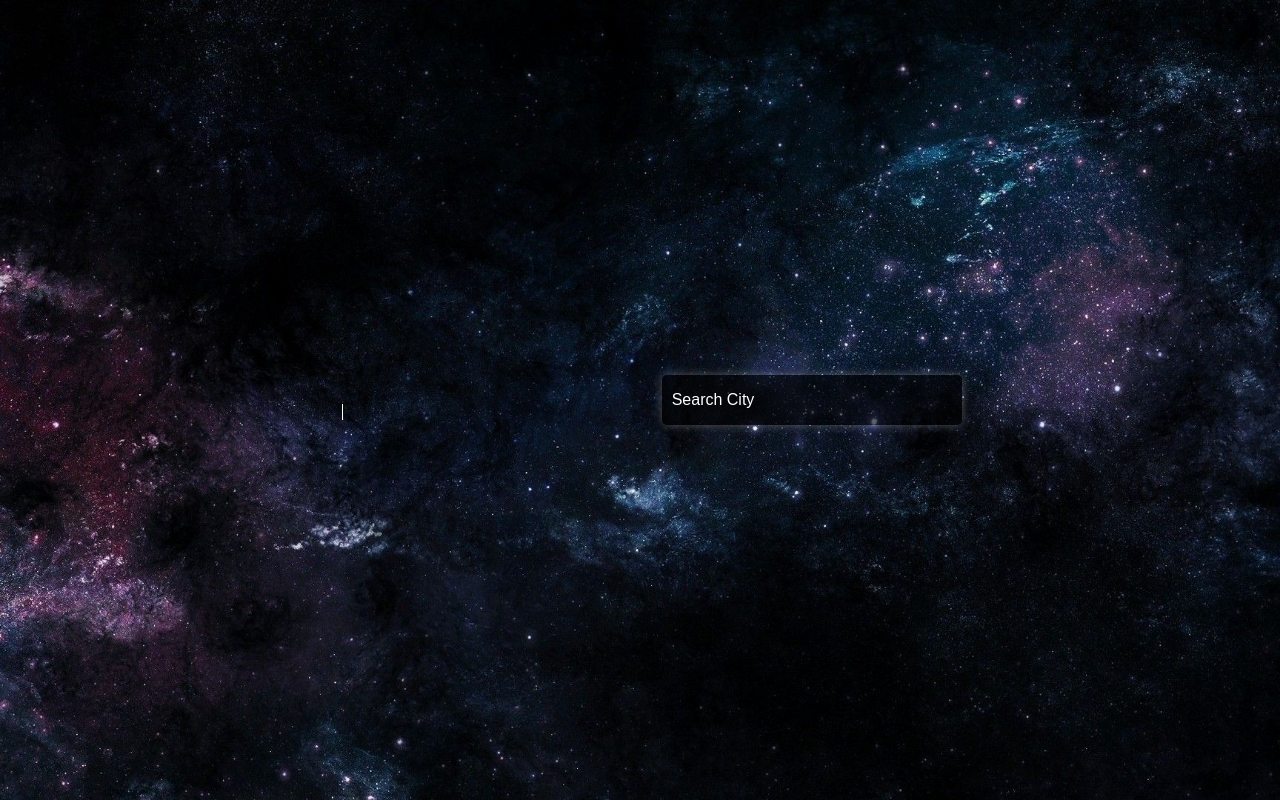
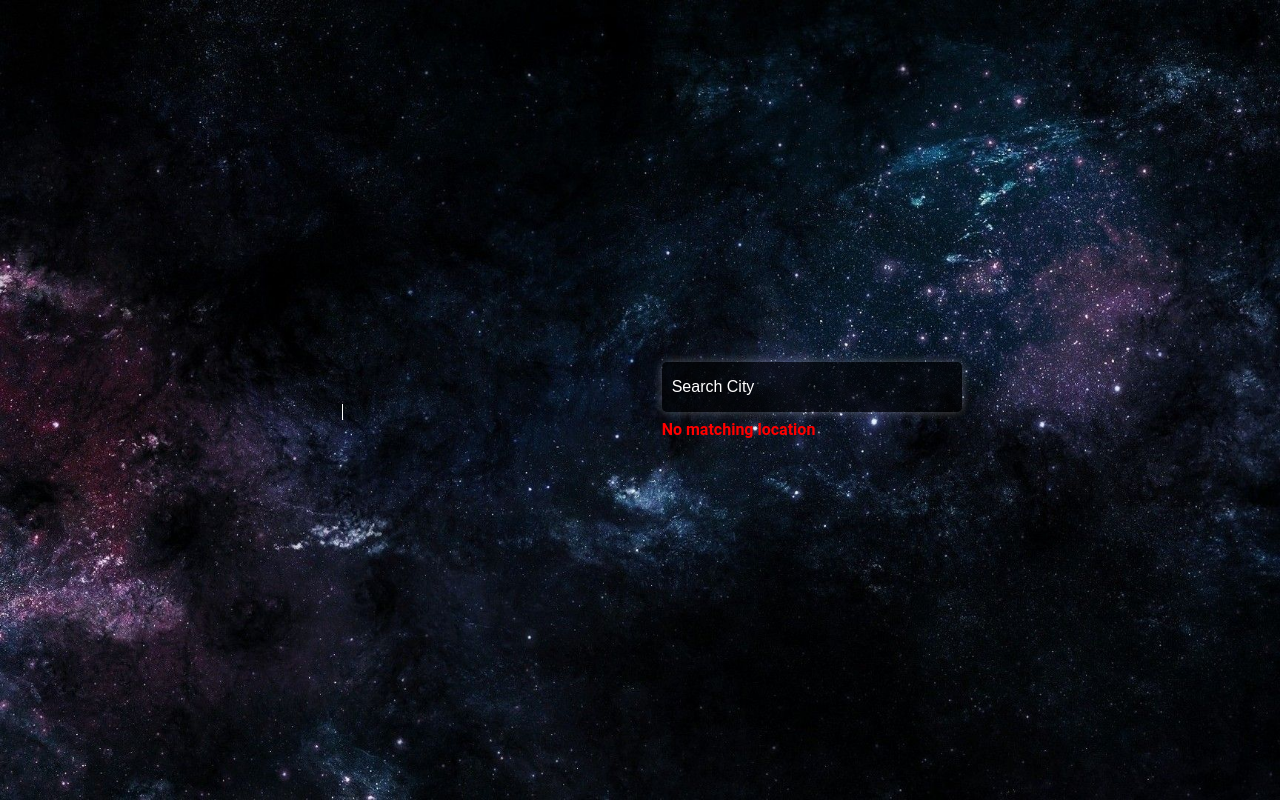
Before and after one commit to Rurutabi/Odin-Project-Weather, a plain HTML site: page index.html in a window 1280 px wide. Drawn offline with Linux system fonts and the light colour scheme; no server answers.

Commit message:
search city feature

```diff
--- a/index.html
+++ b/index.html
@@ -32,6 +32,7 @@
           name="search"
           placeholder="Search City"
         />
+        <p class="warning hide">No matching location</p>
       </div>
     </div>
   </body>
--- a/main.js
+++ b/main.js
@@ -1 +1 @@
-(()=>{"use strict";class t{condition=document.querySelector(".condition");location=document.querySelector(".location");apiSearch=document.querySelector(".api-search");icon=document.querySelector(".icon");degree=document.querySelector(".degree");feellike=document.querySelector(".feellike");wind=document.querySelector(".wind");humidity=document.querySelector(".humidity");searchLocation="thailand";constructor(){this._fetchData()}async _fetchData(){try{const t=await fetch(`https://api.weatherapi.com/v1/current.json?key=991ba51eacc4429ebf5131813231011&q=${this.searchLocation}`,{mode:"cors"}),e=await t.json();this._insertDetail(e)}catch(t){console.log("Something is wrong ->"+t)}}_insertDetail(t){this.condition.textContent=`${t.current.condition.text}`,this.icon.src=`${t.current.condition.icon}`,this.location.textContent=`${t.location.name} , ${t.location.country}`,this.degree.textContent=`${t.current.temp_c}°C`,this.feellike.textContent=`FEELS LIKE : ${t.current.feelslike_c} °C`,this.wind.textContent=`WIND : ${t.current.wind_mph} MPH`,this.humidity.textContent=`HUMIDITY : ${t.current.humidity}%`}}new class{constructor(){this.weatherApp=new t}}})();
+(()=>{"use strict";class e{condition=document.querySelector(".condition");location=document.querySelector(".location");icon=document.querySelector(".icon");degree=document.querySelector(".degree");feellike=document.querySelector(".feellike");wind=document.querySelector(".wind");humidity=document.querySelector(".humidity");searchLocation="thailand";apiSearch=document.querySelector(".api-search");warning=document.querySelector(".warning");constructor(){this._fetchData(),this._searchDate()}async _fetchData(){try{const e=await fetch(`https://api.weatherapi.com/v1/current.json?key=991ba51eacc4429ebf5131813231011&q=${this.searchLocation}`,{mode:"cors"}),t=await e.json();this.warning.classList.add("hide"),this._insertHTML(t)}catch(e){this.warning.classList.remove("hide"),console.log("Something is wrong ->"+e)}}_insertHTML(e){this.condition.textContent=`${e.current.condition.text}`,this.icon.src=`${e.current.condition.icon}`,this.location.textContent=`${e.location.name} , ${e.location.country}`,this.degree.textContent=`${e.current.temp_c}°C`,this.feellike.textContent=`FEELS LIKE : ${e.current.feelslike_c} °C`,this.wind.textContent=`WIND : ${e.current.wind_mph} MPH`,this.humidity.textContent=`HUMIDITY : ${e.current.humidity}%`}_searchDate(){this.apiSearch.addEventListener("keypress",(e=>{"Enter"===e.key&&(this.searchLocation=this.apiSearch.value,this._fetchData(),this.apiSearch.value="")}))}}new class{constructor(){this.weatherApp=new e}}})();
--- a/style.css
+++ b/style.css
@@ -90,3 +90,14 @@ body {
 .api-search::placeholder {
   color: white; /* Lighter text color for the placeholder */
 }
+
+.warning {
+  position: relative;
+  margin-top: 8px;
+  font-weight: bold;
+  color: rgb(255, 0, 0);
+}
+
+.hide {
+  display: none;
+}
```
